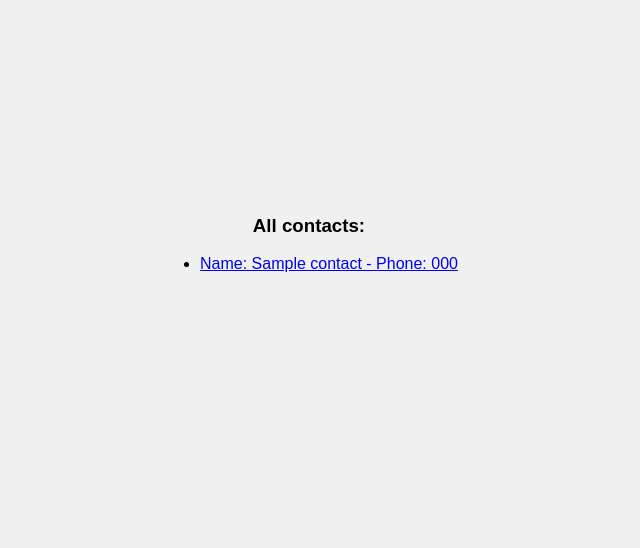
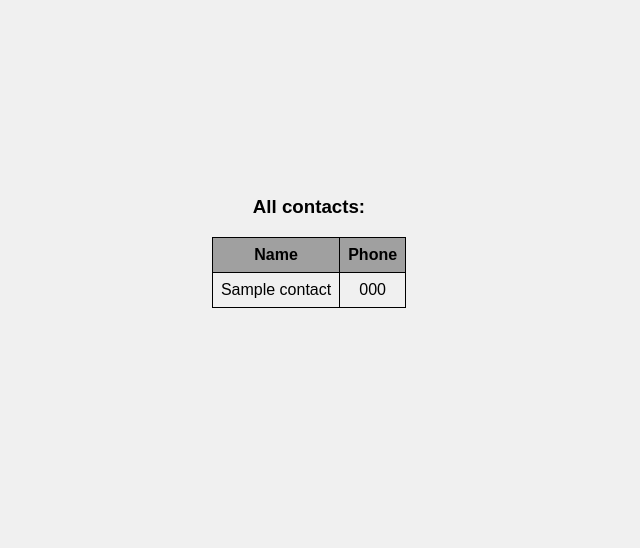
Before and after one commit to stopnoanime/interview-task-sp, a Django app: page /contacts in a window 1280 px wide. Shown: the part 244-792 px from the top of the page, without its empty margins (331-971 px from the left). Run offline with Django 5.2, Linux system fonts and the light colour scheme; tables that the repository leaves empty hold one stand-in row (values such as "Sample post").

Commit message:
turn contact list to table

```diff
--- a/phonebook/static/phonebook/style.css
+++ b/phonebook/static/phonebook/style.css
@@ -26,6 +26,19 @@ form, form div {
     gap: 0.5em;
 }
 
-ul {
-    text-align: initial;
+table, th, td {
+    border: 1px solid;
+    border-collapse: collapse;
 }
+
+th, td {
+    padding: 0.5em;
+}
+
+thead tr {
+    background-color: #a0a0a0;
+}
+
+tbody tr:nth-child(even) {
+    background-color: #e0e0e0;
+}
--- a/phonebook/templates/phonebook/contact_list.html
+++ b/phonebook/templates/phonebook/contact_list.html
@@ -7,11 +7,22 @@
 </h3>
 
 {% if contact_list %}
-    <ul>
-    {% for contact in contact_list %}
-        <li><a href="{% url 'detail' contact.pk %}">{{ contact }}</a></li>
-    {% endfor %}
-    </ul>
+    <table>
+        <thead>
+            <tr>
+                <th>Name</th>
+                <th>Phone</th>
+            </tr>
+        </thead>
+        <tbody>
+        {% for contact in contact_list %}
+            <tr>
+                <td>{{ contact.name }}</td>
+                <td>{{ contact.phone }}</td>
+            </tr>
+        {% endfor %}
+        </tbody>
+    </table>
 {% else %}
     <p>No contacts are available.</p>
 {% endif %}
```
